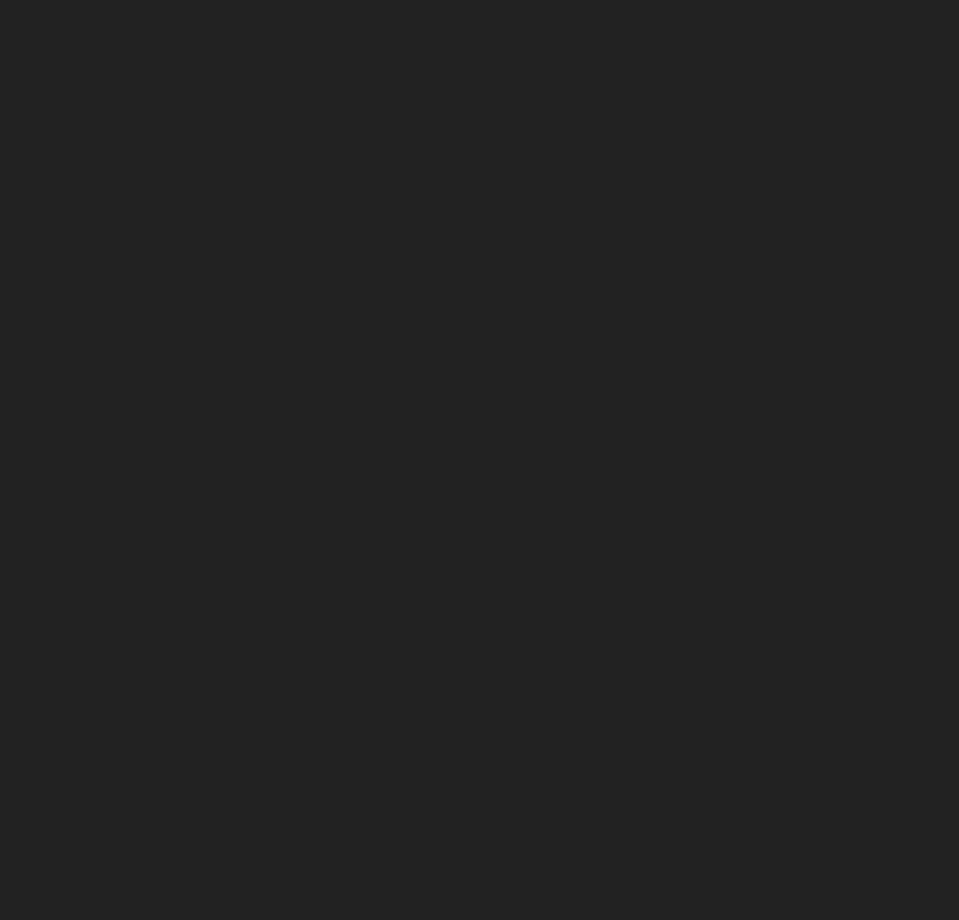
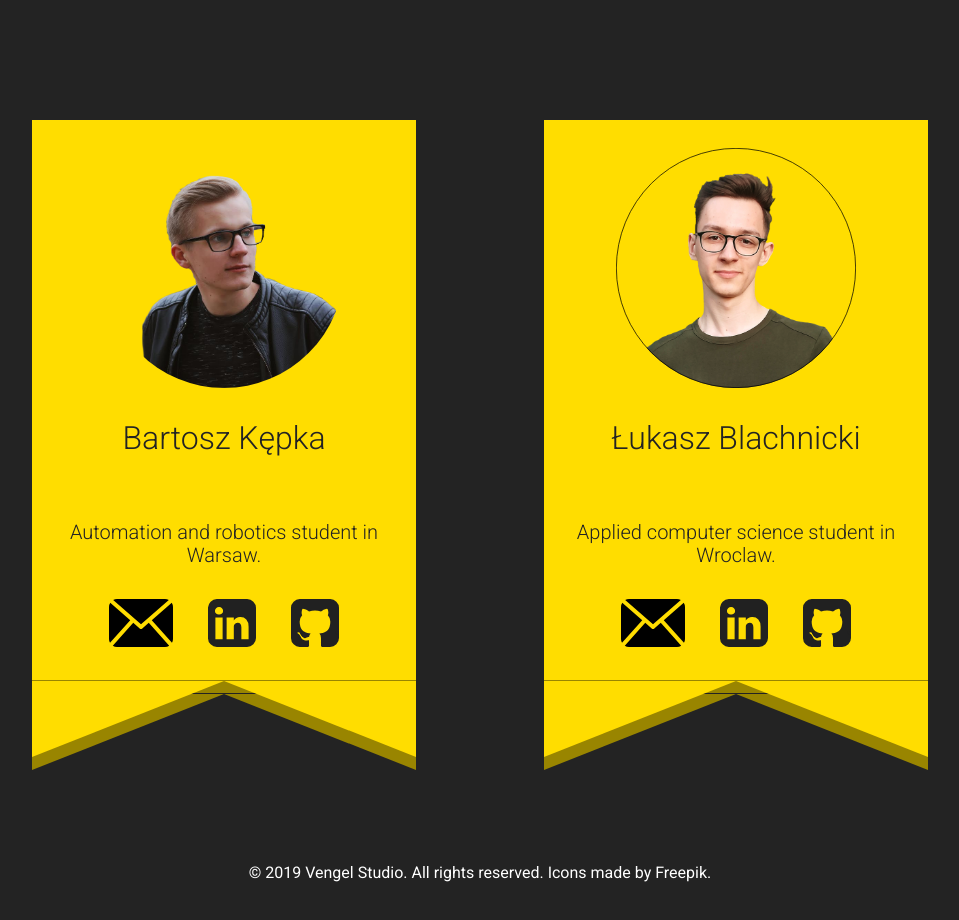
Before and after one commit to VengelStudio/vengelstudio.github.io, a React (Create React App) app: page / in a window 1280 px wide. Shown: the part 1480-2400 px from the top of the page, without its empty margins (160-1119 px from the left). Before the commit the page ends 800 px from the top, so only its background shows below. Built offline with nearby package versions, Linux system fonts and the light colour scheme.

Commit message:
fix css in US section

```diff
--- a/src/components/App/App.js
+++ b/src/components/App/App.js
@@ -11,12 +11,12 @@ const App = () => {
             <Page>
                 <WelcomeContent />
             </Page>
-            {/* <Page>
+            <Page>
                 <ProjectsContent />
             </Page>
             <Page>
                 <UsContent />
-            </Page> */}
+            </Page>
         </div>
     )
 }
--- a/src/components/Content/UsContent/UsContent.js
+++ b/src/components/Content/UsContent/UsContent.js
@@ -46,10 +46,10 @@ const UsContent = () => {
                     </VerticalSash>
                 </div>
             </div>
-            <p className='footer'>
+            <div className='footer'>
                 © 2019 Vengel Studio. All rights reserved. Icons made by
                 Freepik.
-            </p>
+            </div>
         </React.Fragment>
     )
 }
--- a/src/components/Content/UsContent/UsContent.scss
+++ b/src/components/Content/UsContent/UsContent.scss
@@ -4,6 +4,7 @@
     display: flex;
     justify-content: center;
     height: 95vh;
+    width: 100%;
 }
 
 .two-bars {
@@ -45,5 +46,8 @@
 }
 
 .footer {
+    width:100%;
     text-align: center;
+    position: absolute;
+    margin-top:93vh;
 }
```
Also changed, not shown: src/images/icons/email.svg.
